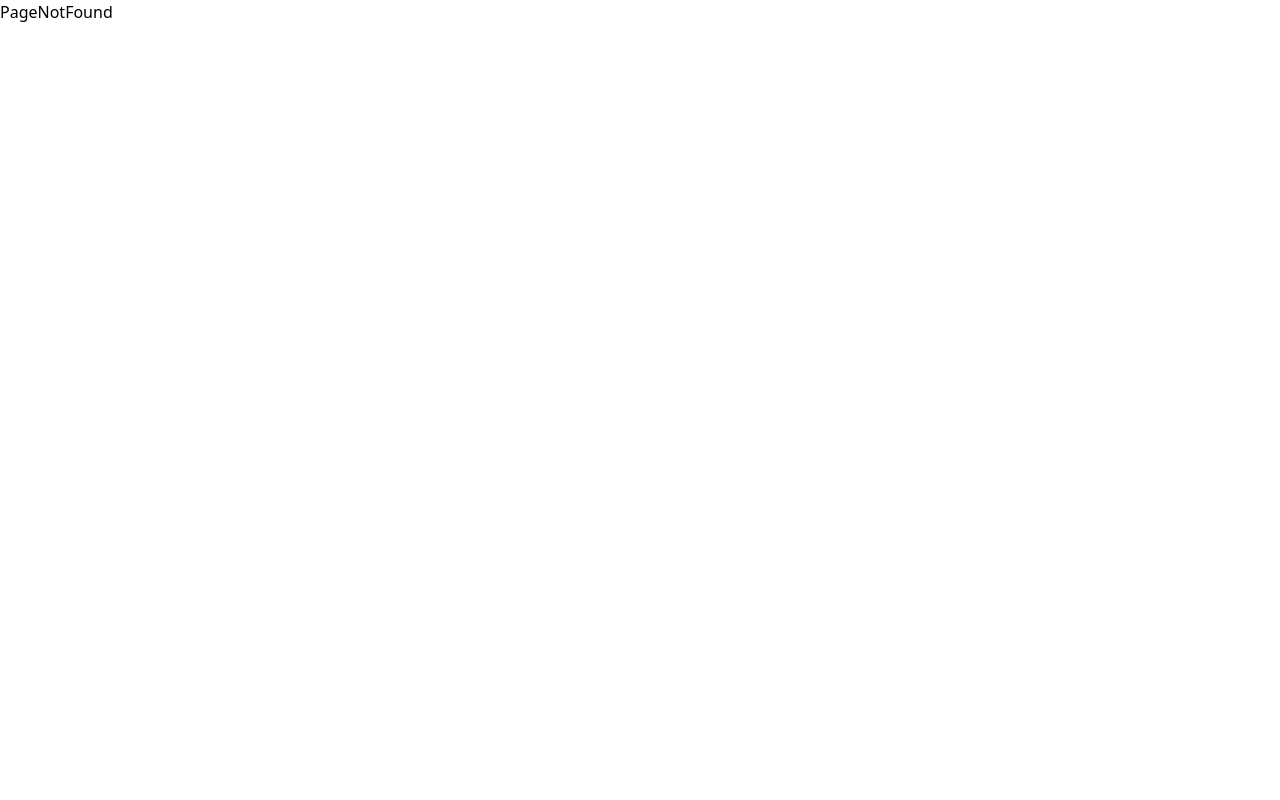
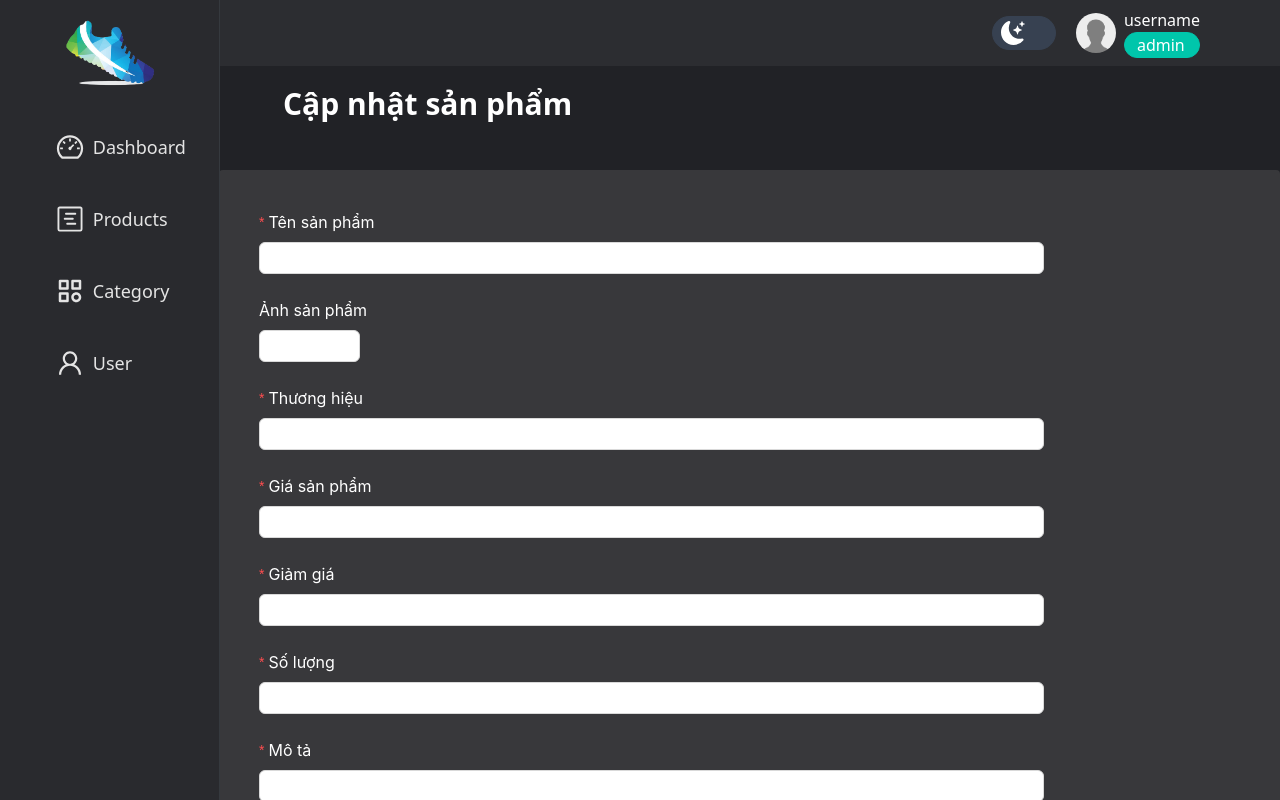
Before and after one commit to LaPhuc/ASM1_WE209, a React (Vite) app: page /admin/products/1/edit in a window 1280 px wide. Shown: the top 800 px of the page. Built offline with nearby package versions, Linux system fonts and the light colour scheme.

Commit message:
create-product-edit-page-ui
Signed-off-by: buiquynh-123 <quynhbtdph19396@fpt.edu.vn>

```diff
--- a/package.json
+++ b/package.json
@@ -10,6 +10,7 @@
     "preview": "vite preview"
   },
   "dependencies": {
+    "antd": "^5.7.0",
     "react": "^18.2.0",
     "react-dom": "^18.2.0",
     "react-icons": "^4.10.1",
--- a/src/App.tsx
+++ b/src/App.tsx
@@ -8,10 +8,11 @@ import LayoutBase from "./components/Layout/Base";
 import CartPage from "./page/Base/Cart";
 import HomePage from "./page/Base/Home";
 import PageNotFound from "./page/PageNotFound";
-import AdminLayout from "@/components/Layout/Admin/index";
+import AdminLayout from "@/components/Layout/admin/index";
 import Contact from "./page/Base/Contact";
 import Dashboard from "./page/Admin/dashboard";
 import ListProducts from "./page/Admin/Products/List";
+import EditProduct from "./page/Admin/Products/Edit";
 
 function App() {
   return (
@@ -27,6 +28,7 @@ function App() {
       <Route path="/admin" element={<AdminLayout />}>
         <Route index element={<Dashboard />} />
         <Route path="products" element={<ListProducts />} />
+        <Route path="products/:id/edit" element={<EditProduct />} />
       </Route>
       <Route path="*" element={<PageNotFound />} />
     </Routes>
--- a/src/components/ButtonAdmin/index.tsx
+++ b/src/components/ButtonAdmin/index.tsx
@@ -1,3 +1,5 @@
+import { useNavigate } from "react-router-dom";
+
 interface IButtonAdmin {
   title: string;
   text?: string;
@@ -7,6 +9,7 @@ interface IButtonAdmin {
 }
 
 const ButtonAdmin = ({ title, text, add, edit, remove }: IButtonAdmin) => {
+  const navigate = useNavigate();
   return (
     <>
       {add && (
@@ -16,7 +19,10 @@ const ButtonAdmin = ({ title, text, add, edit, remove }: IButtonAdmin) => {
       )}
       {edit && (
         <button
-          onClick={() => console.log(text)}
+          onClick={(e) => {
+            e.preventDefault();
+            navigate(`/admin/products/${text}/edit`);
+          }}
           className="font-sans border border-[#FDC85E] text-sm text-white bg-[#FDC85E] px-5 py-1 rounded-3xl hover:bg-white hover:text-[#FDC85E] ml-2"
         >
           {title}
--- a/src/components/Layout/admin/index.tsx
+++ b/src/components/Layout/admin/index.tsx
@@ -1,4 +1,4 @@
-import LayoutAdmin from "@/components/Layout/Admin/LayoutAdmin/index";
+import LayoutAdmin from "@/components/Layout/admin/LayoutAdmin/index";
 import { useEffect, useState } from "react";
 import { Outlet } from "react-router-dom";
 
--- /dev/null
+++ b/src/page/Admin/Products/Edit/index.tsx
@@ -0,0 +1,124 @@
+/* eslint-disable @typescript-eslint/no-explicit-any */
+import { Button, Select, Form, Input, Upload } from "antd";
+import { IoIosCloudUpload } from "react-icons/io";
+import "@/public/css/buttomUpImage.css";
+const EditProduct = () => {
+  const onFinish = (values: any) => {
+    console.log("Success:", values);
+  };
+
+  const onFinishFailed = (values: any) => {
+    console.log("Failed:", values);
+  };
+
+  return (
+    <>
+      <h1 className="md:ml-16  my-12 mt-5 text-3xl font-semibold dark:text-white text-black">
+        Cập nhật sản phẩm
+      </h1>
+      <div className=" mx-auto bg-white dark:bg-[#38383B] p-10 shadow-lg rounded">
+        <Form
+          className="w-4/5 dark:text-white"
+          name="basic"
+          initialValues={{ remember: true }}
+          onFinish={onFinish}
+          onFinishFailed={onFinishFailed}
+          //   autoComplete="off"
+          layout="vertical"
+        >
+          <Form.Item
+            className=""
+            label={
+              <span className="dark:text-white text-base">Tên sản phẩm</span>
+            }
+            name="username"
+            rules={[{ required: true, message: "Vui lòng nhập tên sản phẩm!" }]}
+          >
+            <Input className="dark:hover:border-[#00c6ab] hover:border-yellow-300 transition-colors duration-300" />
+          </Form.Item>
+          <Form.Item
+            className=""
+            label={
+              <span className="dark:text-white text-base">Ảnh sản phẩm</span>
+            }
+            valuePropName="fileList"
+            rules={[{ required: true, message: "Vui lòng nhập tên sản phẩm!" }]}
+            // getValueFromEvent={normFile}
+          >
+            <Upload
+              action="https://www.mocky.io/v2/5cc8019d300000980a055e76"
+              listType="picture"
+              //   defaultFileList={[...fileList]}
+            >
+              <Button
+                className="dark:text-white border"
+                icon={<IoIosCloudUpload className="" />}
+              >
+                Upload
+              </Button>
+            </Upload>
+          </Form.Item>
+          <Form.Item
+            label={
+              <span className="dark:text-white text-base">Thương hiệu</span>
+            }
+            name="brand"
+            rules={[{ required: true, message: "Vui lòng nhập thương hiệu!" }]}
+          >
+            <Input className="dark:hover:border-[#00c6ab] hover:border-yellow-300 transition-colors duration-300" />
+          </Form.Item>
+          <Form.Item
+            label={
+              <span className="dark:text-white text-base">Giá sản phẩm</span>
+            }
+            name="price"
+            rules={[{ required: true, message: "Vui lòng nhập giá sản phẩm!" }]}
+          >
+            <Input className="dark:hover:border-[#00c6ab] hover:border-yellow-300 transition-colors duration-300" />
+          </Form.Item>
+          <Form.Item
+            label={<span className="dark:text-white text-base">Giảm giá</span>}
+            name="discount"
+            rules={[{ required: true, message: "Vui lòng nhập giảm giá!" }]}
+          >
+            <Input className="dark:hover:border-[#00c6ab] hover:border-yellow-300 transition-colors duration-300" />
+          </Form.Item>
+          <Form.Item
+            label={<span className="dark:text-white text-base">Số lượng</span>}
+            name="quantity"
+            rules={[{ required: true, message: "Vui lòng nhập số lượng!" }]}
+          >
+            <Input className="dark:hover:border-[#00c6ab] hover:border-yellow-300 transition-colors duration-300" />
+          </Form.Item>
+          <Form.Item
+            label={<span className="dark:text-white text-base">Mô tả</span>}
+            name="descriptions"
+            rules={[{ required: true, message: "Vui lòng nhập mô tả!" }]}
+          >
+            <Input className="dark:hover:border-[#00c6ab] hover:border-yellow-300 transition-colors duration-300" />
+          </Form.Item>
+          <Form.Item
+            label={<span className="dark:text-white text-base">Danh mục</span>}
+          >
+            <Select className="">
+              <Select.Option value="demo">Demo</Select.Option>
+              <Select.Option value="demo 1">Demo 1</Select.Option>
+            </Select>
+          </Form.Item>
+
+          <Form.Item>
+            <Button
+              htmlType="submit"
+              className=" transition-colors duration-300 bg-blue-600 text-white"
+              size="large"
+            >
+              Submit
+            </Button>
+          </Form.Item>
+        </Form>
+      </div>
+    </>
+  );
+};
+
+export default EditProduct;
--- /dev/null
+++ b/src/public/css/buttomUpImage.css
@@ -0,0 +1,19 @@
+@tailwind base;
+@tailwind components;
+@tailwind utilities;
+
+@layer components {
+  .ant-btn:hover {
+    border-color: #e4c021 !important;
+  }
+  html.dark .ant-btn:hover {
+    border-color: #00c6ab !important;
+  }
+  .ant-select-selector:hover {
+    border-color: #e4c021 !important;
+  }
+
+  html.dark .ant-select-selector:hover {
+    border-color: #00c6ab !important;
+  }
+}
```
Also changed, not shown: 1 other file (tests, documents, lock files or other folders).
